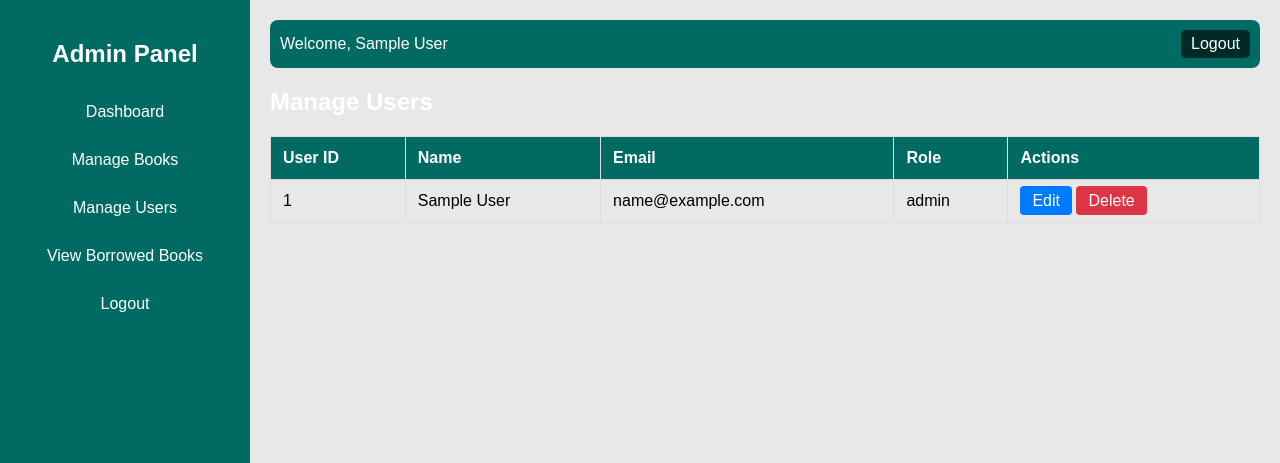
After one commit to SacSLAF/lib-manager, a PHP site: page /pages/manage-users.php in a window 1280 px wide. The commit adds this page. Shown: the top 463 px of the page. Run offline with PHP 8.4, Linux system fonts and the light colour scheme; the visitor is signed in with stand-in values (Sample User, id 1); tables that the repository leaves empty or names only in its code hold one stand-in row (values such as "Sample post").

Commit message:
2nd commit

```diff
--- a/assets/css/site-style.css
+++ b/assets/css/site-style.css
@@ -176,6 +176,7 @@ nav ul li a:hover {
     border-radius: 8px;
     box-shadow: 0 4px 8px rgba(0, 0, 0, 0.1);
     transition: transform 0.3s ease;
+    height: 480px;
 }
 
 .book-card:hover {
@@ -184,9 +185,8 @@ nav ul li a:hover {
 
 .book-card img {
     width: 100%;
-    height: auto;
+    height: 360px;
     border-radius: 5px;
-    min-height: 360px;
 }
 
 .book-card h3 {
--- /dev/null
+++ b/includes/user_functions.php
@@ -0,0 +1,45 @@
+<?php
+include '../config/db.php';
+
+function getAllUsers() {
+    global $conn;
+    $stmt = $conn->prepare("SELECT user_id, name, email, role FROM users");
+    $stmt->execute();
+    return $stmt->fetchAll(PDO::FETCH_ASSOC);
+}
+
+function getUserById($user_id) {
+    global $conn;
+    $stmt = $conn->prepare("SELECT * FROM users WHERE user_id = :user_id");
+    $stmt->bindParam(':user_id', $user_id, PDO::PARAM_INT);
+    $stmt->execute();
+    return $stmt->fetch(PDO::FETCH_ASSOC);
+}
+
+function createUser($name, $email, $password, $role) {
+    global $conn;
+    $hashed_password = password_hash($password, PASSWORD_DEFAULT);
+    $stmt = $conn->prepare("INSERT INTO users (name, email, password, role) VALUES (:name, :email, :password, :role)");
+    $stmt->bindParam(':name', $name);
+    $stmt->bindParam(':email', $email);
+    $stmt->bindParam(':password', $hashed_password);
+    $stmt->bindParam(':role', $role);
+    return $stmt->execute();
+}
+
+function updateUser($user_id, $name, $email, $role) {
+    global $conn;
+    $stmt = $conn->prepare("UPDATE users SET name = :name, email = :email, role = :role WHERE user_id = :user_id");
+    $stmt->bindParam(':name', $name);
+    $stmt->bindParam(':email', $email);
+    $stmt->bindParam(':role', $role);
+    $stmt->bindParam(':user_id', $user_id, PDO::PARAM_INT);
+    return $stmt->execute();
+}
+
+function deleteUser($user_id) {
+    global $conn;
+    $stmt = $conn->prepare("DELETE FROM users WHERE user_id = :user_id");
+    $stmt->bindParam(':user_id', $user_id, PDO::PARAM_INT);
+    return $stmt->execute();
+}
--- /dev/null
+++ b/pages/manage-users-content.php
@@ -0,0 +1,69 @@
+<?php
+include '../includes/user_functions.php';
+$users = getAllUsers();
+?>
+<style>
+     .user-table {
+            width: 100%;
+            border-collapse: collapse;
+            margin-top: 20px;
+        }
+
+        .user-table th, .user-table td {
+            border: 1px solid #ddd;
+            padding: 12px;
+            text-align: left;
+        }
+
+        .user-table th {
+            background-color: #006a63;
+            color: #fff;
+        }
+
+        .user-table tr:nth-child(even) {
+            background-color: #f2f2f2;
+        }
+
+        .actions a {
+            padding: 6px 12px;
+            color: #fff;
+            text-decoration: none;
+            border-radius: 4px;
+        }
+
+        .actions .edit {
+            background-color: #007bff;
+        }
+
+        .actions .delete {
+            background-color: #dc3545;
+        }
+</style>
+<div class="content">
+    <h2>Manage Users</h2>
+    <table class="user-table">
+        <thead>
+            <tr>
+                <th>User ID</th>
+                <th>Name</th>
+                <th>Email</th>
+                <th>Role</th>
+                <th>Actions</th>
+            </tr>
+        </thead>
+        <tbody>
+            <?php foreach ($users as $user) : ?>
+                <tr>
+                    <td><?php echo htmlspecialchars($user['user_id']); ?></td>
+                    <td><?php echo htmlspecialchars($user['name']); ?></td>
+                    <td><?php echo htmlspecialchars($user['email']); ?></td>
+                    <td><?php echo htmlspecialchars($user['role']); ?></td>
+                    <td class="actions">
+                        <a href="edit_user.php?id=<?php echo $user['user_id']; ?>" class="edit">Edit</a>
+                        <a href="delete_user.php?id=<?php echo $user['user_id']; ?>" class="delete" onclick="return confirm('Are you sure you want to delete this user?');">Delete</a>
+                    </td>
+                </tr>
+            <?php endforeach; ?>
+        </tbody>
+    </table>
+</div>
--- /dev/null
+++ b/pages/manage-users.php
@@ -0,0 +1,6 @@
+<?php
+
+
+$content_page = 'manage-users-content.php';
+include('template/admin-template.php');
+?>
```
Also changed, not shown: 2 other files.
